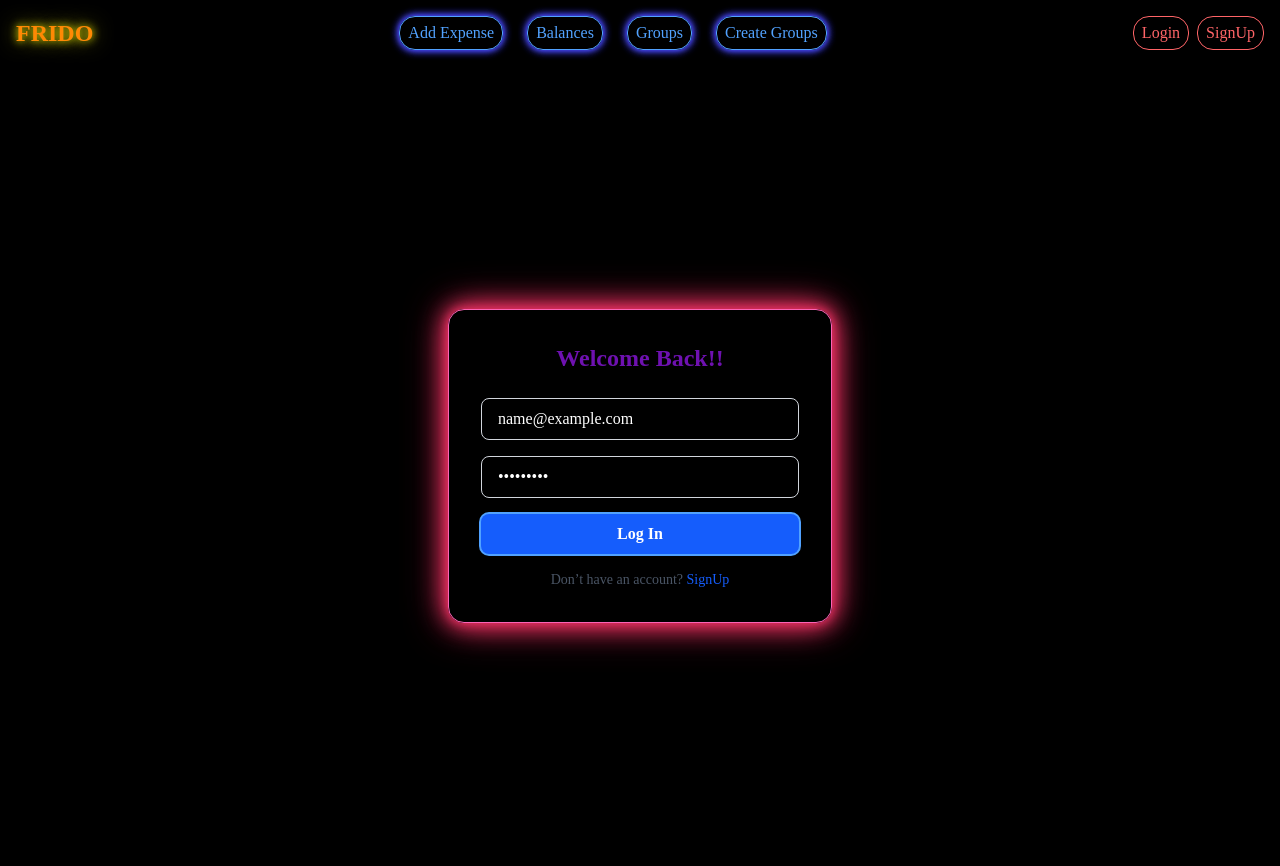
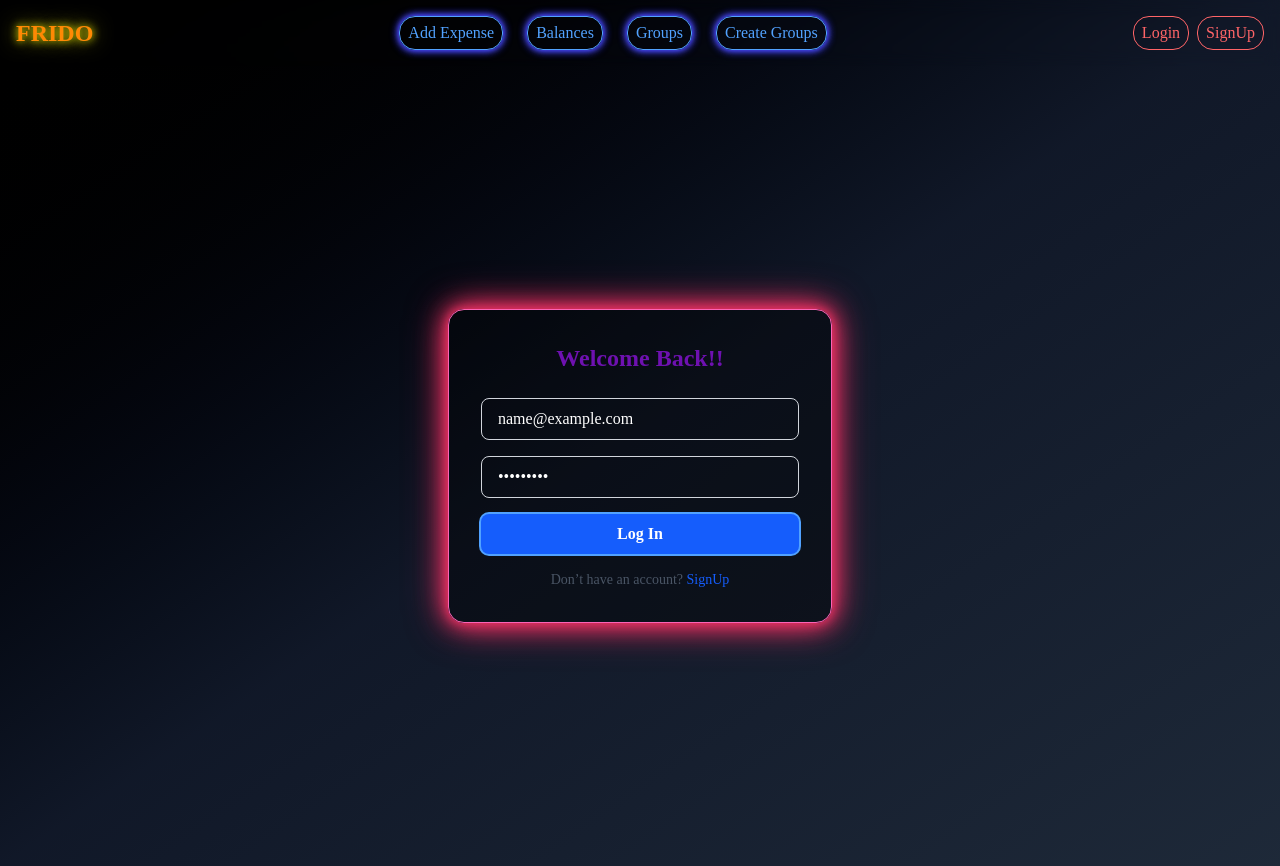
Before and after one commit to LakshyaG34/ExpenseTracker-Frido-Assignment, a React (Vite) app in the folder client/: page / in a window 1280 px wide. Both pictures are taken after typing "name@example.com", "Sample123" into the empty fields and a click on the button "Log In". Built offline with nearby package versions, Linux system fonts and the light colour scheme; no server answers; a web font is replaced by a local one.

Commit message:
UI Imprvement 5

```diff
--- a/client/src/App.jsx
+++ b/client/src/App.jsx
@@ -65,7 +65,7 @@ function App() {
   }, [dispatch]);
 
   return (
-    <div className="bg-black playwrite-font">
+    <div className="bg-gradient-to-br from-black via-gray-900 to-gray-800 playwrite-font">
       <Navbar />
       <Routes>
         <Route path="/login" element={<Login />} />
--- a/client/src/components/expense/addExpense.jsx
+++ b/client/src/components/expense/addExpense.jsx
@@ -95,7 +95,6 @@ const AddExpense = () => {
         className="w-full max-w-lg bg-pink-400/40 rounded-2xl shadow-xl p-6 space-y-5 border border-gray-100"
         onSubmit={handleExpense}
       >
-        {/* <label className="text-white">Description</label> */}
         <input
           className="w-full text-white border border-gray-300 focus:border-blue-400 focus:ring-blue-200 p-2 rounded-lg outline-none"
           placeholder="Enter Description"
--- a/client/src/components/expense/expense.jsx
+++ b/client/src/components/expense/expense.jsx
@@ -64,10 +64,10 @@ const Expense = () => {
 
   return (
     <div className="min-h-screen py-10 px-5">
-      <h2 className="text-4xl font-semibold text-center text-white mb-12">
+      <h2 className="text-3xl font-bold text-center text-transparent bg-clip-text bg-gradient-to-r from-blue-400 via-pink-400 to-purple-400 animate-pulse mb-12 drop-shadow-[0_0_10px_rgba(255,255,255,0.6)]">
         Expenses
       </h2>
-      <input placeholder="Search By Category...." value = {newCategory} onChange = {(e)=>setNewCategory(e.target.value)} className="text-pink-400 border border-pink-500 rounded-2xl p-2 mx-auto block mb-10"/>
+      <input placeholder="Search By Category...." value = {newCategory} onChange = {(e)=>setNewCategory(e.target.value)} className="block mx-auto mb-10 w-full max-w-md px-4 py-2 text-pink-300 placeholder-pink-300 bg-transparent border-2 border-pink-500 rounded-full focus:outline-none focus:ring-2 focus:ring-pink-400 backdrop-blur-md shadow-[0_0_10px_rgba(255,0,150,0.5)] transition-all duration-300"/>
 
       <div className="grid grid-cols-1 md:grid-cols-2 lg:grid-cols-3 gap-6">
         {paginatedExpenses.map((expense) => (
```
